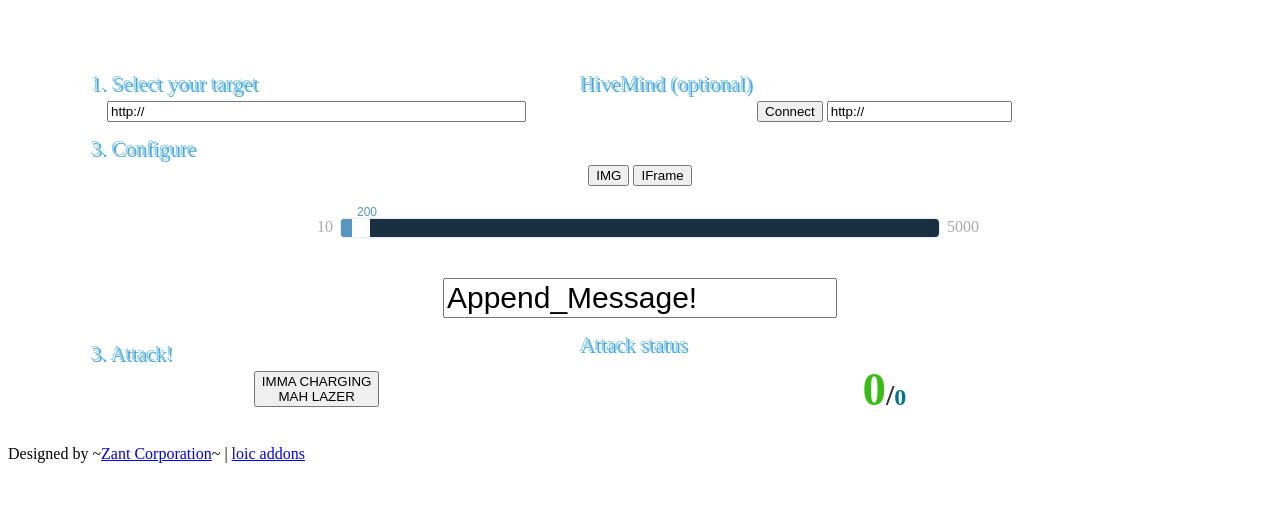
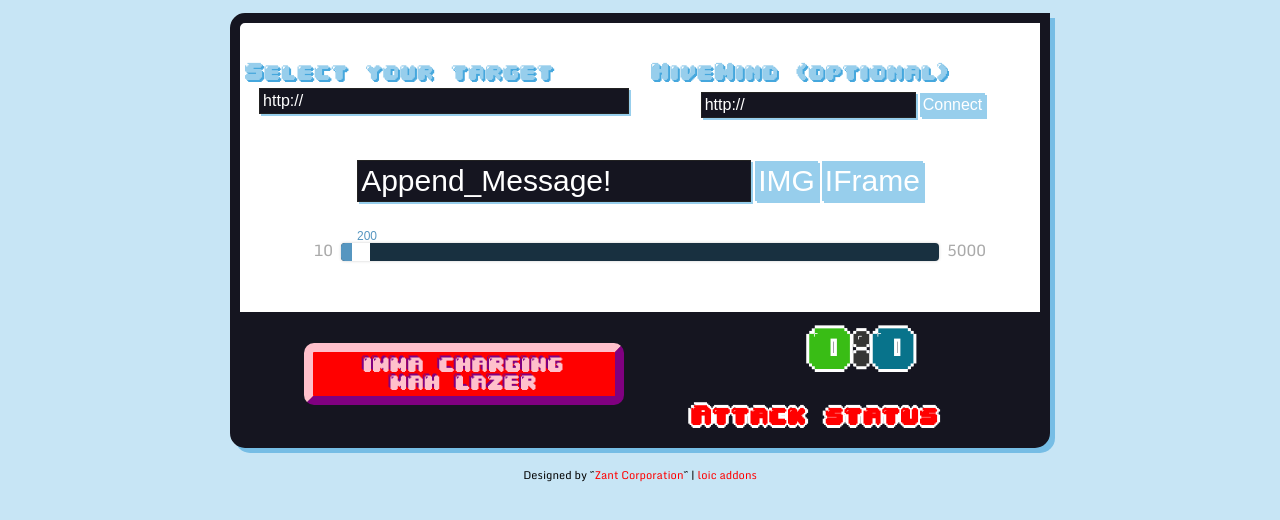
Before and after one commit to rata0071/loic, a browser extension: page src/core/index.html in a window 1280 px wide. Drawn offline with Linux system fonts and the light colour scheme.

Commit message:
version con estetica cryptocat

```diff
--- a/src/core/css/nuevo.css
+++ b/src/core/css/nuevo.css
@@ -90,8 +90,8 @@ MAIN WINDOW (BUBBLE)
 div#bubble {
 	position: relative;
 	z-index: 1;
-	width: 960px;
-	height: auto;
+	width: 800px;
+	height: 240px;
 	margin: 1% auto 0 auto;
 	background: #FFF;
 	border-radius: 15px 0 15px 15px;
--- a/src/core/css/style.css
+++ b/src/core/css/style.css
@@ -1,3 +1,6 @@
+body {
+	font-family: 'Monda';
+}
 legend{
 	text-align:left;
 	font-family: 'Logotype';
@@ -14,7 +17,6 @@ legend{
 }
 
 #layer1 {
-	padding-top:20px;
 	text-align:center;
 }
 
@@ -23,28 +25,28 @@ legend{
 	text-align:center;
 	font-size: 11px;
 }
+.footer a {
+	color: red;
+}
 
 #number * {
-	font-size: 30px;
+	font-family: 'Logotype';
+	font-size: 47px;
+        text-shadow: -3px 0 white, 0 3px white, 3px 0 white, 0 -3px white;
 }
 
 #counter_tail{
 	color:#08738B;
-	font-size:24px;
-	font-family: 'Logotype';
-        text-shadow: 2px 2px white;
 }
 
 #counter_requested{
 	color:#39BD15;
-	font-size:47px;
 	font-weight:bold;
-	font-family: 'Logotype';
-        text-shadow: 2px 2px white;
-
 }
 
 #number{
+	text-align: center;
+	margin: 20px;
 	color:#363635;
 	font-size:10px;
 	font-weight:bold;
@@ -63,14 +65,11 @@ fieldset {
 }
 
 #table1 {
-	margin-left: 5%;
-	width: 90%;
-	margin-top: 40px;
+	margin-top: 30px;
+	width: 100%;
 }
 #table2 {
-	margin-left: 5%;
-	width: 90%;
-	margin-top: 10px;
+	width: 100%;
 }
 
 #target {
@@ -80,13 +79,43 @@ fieldset {
 
 .red {
 	color: red;
-        text-shadow: 2px 2px white;
+        text-shadow: -3px 0 white, 0 3px white, 3px 0 white, 0 -3px white;
 }
+
 #msg {
 	font-size: 30px;
 	width: auto;
+	display: inline;
 }
 
-#hivebutton, #hiveURL {
-	clear: left:
+#radio1, #radio2 {
+	font-size: 30px;
+	display: inline;
+	width: auto;
 }
+
+#hiveURL, #hivebutton {
+	display: inline;
+	width: auto;
+}
+
+#start {
+	border: 9px solid pink;
+	border-bottom-color: purple;
+	border-right-color: purple;
+	border-radius: 10px;
+	font-family: 'Logotype';
+	background: red;
+	box-shadow: none;
+	width: 320px;
+	padding: 4px;
+	color: pink;
+        text-shadow: -2px -2px purple;
+}
+
+#start:active {
+	border: 9px solid pink;
+	border-top-color: purple;
+	border-left-color: purple;
+        text-shadow: 2px 2px purple;
+}
--- a/src/core/index.html
+++ b/src/core/index.html
@@ -12,6 +12,7 @@
 	<title>LOWC (Low Orbit Web Cannon)</title>
 	<meta http-equiv="Content-Type" content="text/html; charset=utf-8" />
 	<link href="img/icon-48.png" media="all" rel="icon" type="image/x-icon" />
+	<link href="css/nuevo.css" media="all" rel="stylesheet" type="text/css" />
 	<link href="css/style.css" media="all" rel="stylesheet" type="text/css" />
 	<link href="css/mb.slider.css" media="all" rel="stylesheet" type="text/css" />
 	<script type="text/javascript" src="js/jquery.js"></script>
@@ -31,58 +32,55 @@
 	<div id="frameContainer" class="hidde"></div>
 	<div id="imgContainer" class="hidde"></div>
 	<div id="typeStyle" class="hidde"></div>
-	<div id="layer1">
+	<div id="bubble">
 		<table id="table1">
 			<tr>
-				<td>
-					<fieldset class="layer2">
-						<legend>1. Select your target</legend>
+				<td valign="top" align="center" >
+					<legend>Select your target</legend>
+					<div>
 						<input type="text" id="target" value="http://" onfocus="erase('#target');" onblur="reload('#target');httpValue();"/>
-					</fieldset>
-				</td>
-				<td>
-					<fieldset class="layer2">
+					</div>
+				</td><td valign="top" align="center" >
 					<legend>HiveMind (optional)</legend>
+					<div>
+						<input type="text" id="hiveURL"  value="http://" onfocus="erase('#hiveURL');" onblur="reload('#hiveURL');httpValue();"/>
 						<input type="button" id="hivebutton" value="Connect" onclick="hive();"/>
-						<input type="text" id="hiveURL"  value="http://" onfocus="erase('#hiveURL');" onblur="reload('#hiveURL');httpValue();"/>
-					</fieldset>
+					</div>
 				</td>
 			</tr>
 			<tr>
-				<td colspan="2">
-					<fieldset class="layer2">
-						<legend>3. Configure</legend>
-
-						<div>
+				<td>
+				<br />
+				</td>
+			</tr>
+			<tr>
+				<td colspan="2" align="center" >
+					<input type="text" id="msg" value="Append_Message!" />
 					<input type="button" id="radio1" value="IMG" onclick="shootType('img');" />
 					<input type="button" id="radio2" value="IFrame" onclick="shootType('iframe');" />
-						</div>
 					<div id="interval1">
 						<div id="ex0">
 							<div id="sl0" class="mb_slider {maxVal:'5000', rangeColor:'#5696C0',negativeColor:'#183040', startAt:200, grid:10}" style="display:inline-block;*display:inherit;"></div>
 						</div>
 					</div>
-						<input type="text" id="msg" value="Append_Message!" />
-					</fieldset>
 				</td>
 			</tr>
+		</table>
+		<div id="footer">
+		<table id="table2">
 			<tr>
-				<td colspan="1">
-					<fieldset class="layer2">
-						<legend>3. Attack!</legend>
+				<td align="center">
 					<input type="button" id="start" onclick="start_stop();" value="IMMA CHARGING&#13;&#10;MAH LAZER" />
 					<span id="sl0_val" class="setVal"><input type="hidden" id="interval_slide" class="val" value="200" /></span>
-					</fieldset>
 				</td>
-				<td>
-					<fieldset class="layer2">
-						<legend>Attack status</legend>
-						<div id="number"><span id="counter_requested">0</span><span id="of">/</span><span id="counter_tail">0</span></div>
-					</fieldset>
+				<td align="center">
+					<div id="number"><span id="counter_requested">0</span><span id="of">:</span><span id="counter_tail">0</span></div>
+					<legend class="red" >Attack status</legend>
 				</td>
 			</tr>
 		</table>
 		</div>
-	<p id="footer">Designed by ~<a href="https://code.google.com/p/lowc">Zant Corporation</a>~ | <a href="https://github.com/b4zz4/loic">loic addons</a></p>
+	</div>
+	<p class="footer">Designed by ~<a href="https://code.google.com/p/lowc">Zant Corporation</a>~ | <a href="https://github.com/b4zz4/loic">loic addons</a></p>
 </body>
 </html>
```
Also changed, not shown: src/firefox/chrome/content/loic.js (+0 -12 lines), src/core/manifest.json, 6 other files. Lines whose indentation alone changed are shown as unchanged.
